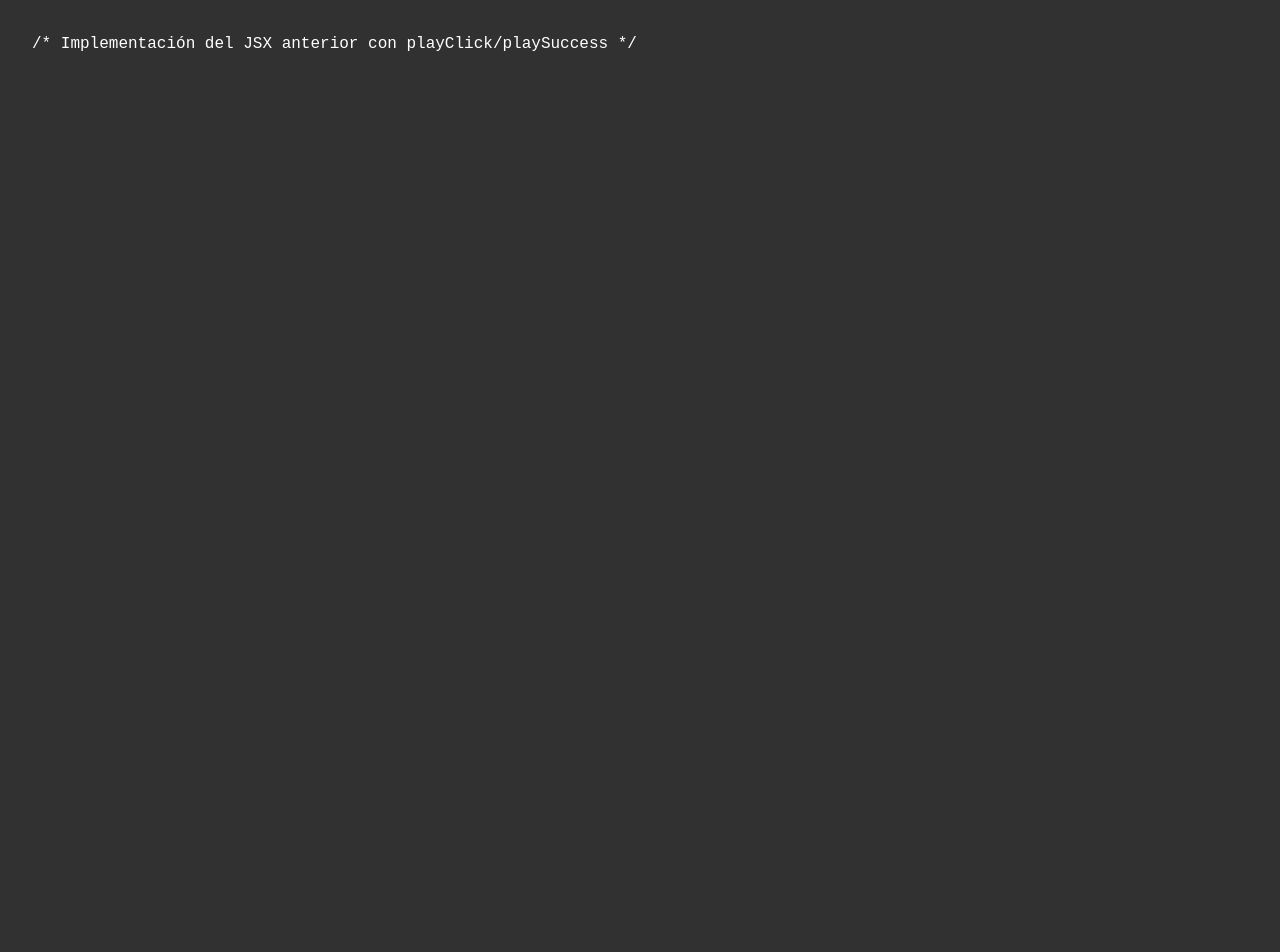
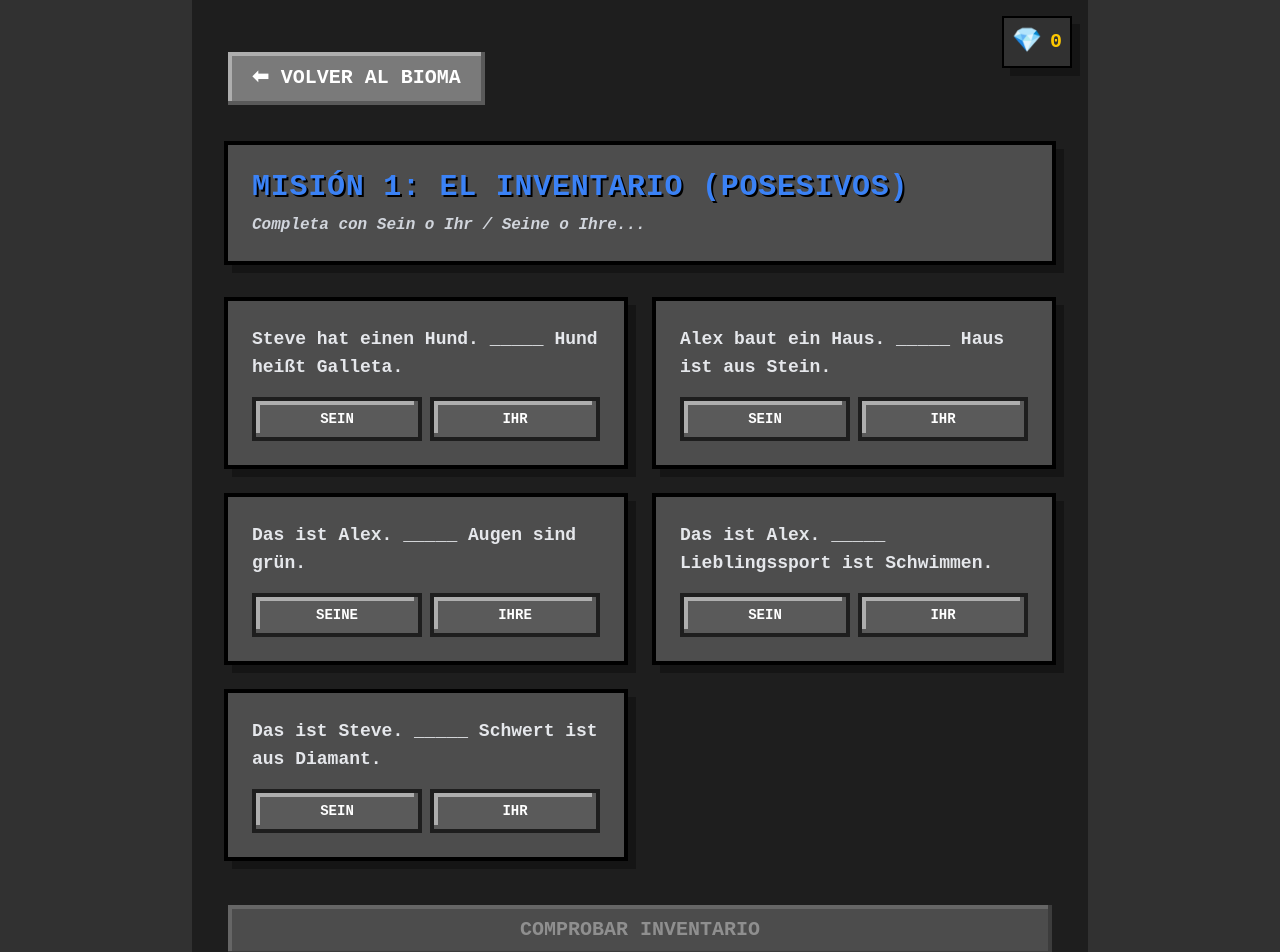
Before and after one commit to sprochor/pia-deutsch-craft, a Next.js app: page /materias/aleman/posesivos in a window 1280 px wide. Shown: the top 952 px of the page. Before the commit the page ends 800 px from the top, so only its background shows below. Built offline with nearby package versions, Linux system fonts and the light colour scheme.

Commit message:
Fixing deployment link

```diff
--- a/app/materias/aleman/posesivos/page.tsx
+++ b/app/materias/aleman/posesivos/page.tsx
@@ -12,7 +12,6 @@ export default function PosesivosPage() {
   const [mostrarResultado, setMostrarResultado] = useState(false);
   const [gananciaActual, setGananciaActual] = useState(0);
 
-  // Banco de datos expandido
   const poolPreguntas = [
     { id: 1, texto: "Das ist Steve. _____ Schwert ist aus Diamant.", opciones: ["Sein", "Ihr"], correcta: "Sein" },
     { id: 2, texto: "Das ist Alex. _____ Augen sind grün.", opciones: ["Seine", "Ihre"], correcta: "Ihre" },
@@ -25,12 +24,12 @@ export default function PosesivosPage() {
   ];
 
   useEffect(() => {
-    // Mezclar y elegir 5 al azar al entrar
     const shuffled = [...poolPreguntas].sort(() => 0.5 - Math.random());
     setPreguntas(shuffled.slice(0, 5));
   }, []);
 
-  const seleccionarOpcion = (id, opcion) => {
+  // ¡Corrección de TypeScript aplicada aquí!
+  const seleccionarOpcion = (id: number, opcion: string) => {
     if (!mostrarResultado) {
       playClick();
       setRespuestas({ ...respuestas, [id]: opcion });
@@ -49,10 +48,89 @@ export default function PosesivosPage() {
     setMostrarResultado(true);
   };
 
-  // ... (El resto del JSX es igual al anterior, solo asegúrate de que use las variables nuevas)
+  // ¡El diseño visual completo restaurado aquí!
   return (
-    // Usa el mismo JSX que te pasé antes para Posesivos
-    // agregando {gananciaActual > 0 && ...} para el mensaje de éxito
-    <div className="p-8">/* Implementación del JSX anterior con playClick/playSuccess */</div>
+    <main className="min-h-screen p-8 max-w-4xl mx-auto relative text-white bg-[#1e1e1e]">
+      <div className="absolute top-4 right-4 z-50">
+        <div className="mc-card !bg-[#313131] !p-2 !border-2 flex items-center gap-2 border-yellow-500 shadow-lg">
+          <span className="text-2xl">💎</span>
+          <span className="text-xl font-black text-yellow-400">{gems}</span>
+        </div>
+      </div>
+
+      <Link href="/materias/aleman">
+        <button className="mc-button !bg-[#7a7a7a] text-white mb-8 text-sm px-4 py-2 mt-4" onClick={playClick}>
+          ⬅ Volver al Bioma
+        </button>
+      </Link>
+
+      <div className="mc-card mb-8 border-[#3b82f6] bg-[#2d2d2d]">
+        <h1 className="text-3xl font-black text-[#3b82f6] mb-2 uppercase tracking-wide drop-shadow-[2px_2px_0px_rgba(0,0,0,1)]">
+          Misión 1: El Inventario (Posesivos)
+        </h1>
+        <p className="text-gray-300 font-bold italic">Completa con Sein o Ihr / Seine o Ihre...</p>
+      </div>
+
+      <div className="grid gap-6 md:grid-cols-2">
+        {preguntas.map((q) => {
+          const respondido = respuestas[q.id];
+          const esCorrecta = respondido === q.correcta;
+
+          return (
+            <div key={q.id} className="mc-card bg-[#3a3a3a] border-gray-600 p-4 flex flex-col justify-between">
+              <p className="text-lg mb-4 text-gray-200 font-bold">{q.texto}</p>
+              <div className="flex gap-2">
+                {/* ¡Corrección de TypeScript aplicada en el .map! */}
+                {q.opciones.map((opcion: string) => (
+                  <button
+                    key={opcion}
+                    onClick={() => seleccionarOpcion(q.id, opcion)}
+                    disabled={mostrarResultado}
+                    className={`mc-button flex-1 !py-2 !text-sm text-white ${
+                      respondido === opcion ? '!bg-[#3b82f6]' : '!bg-[#5a5a5a]'
+                    } ${
+                      mostrarResultado && opcion === q.correcta ? '!bg-[#528044]' : ''
+                    } ${
+                      mostrarResultado && respondido === opcion && !esCorrecta ? '!bg-red-600' : ''
+                    }`}
+                  >
+                    {opcion}
+                  </button>
+                ))}
+              </div>
+            </div>
+          );
+        })}
+      </div>
+
+      {mostrarResultado && gananciaActual > 0 && (
+        <div className="mt-8 mc-card !bg-yellow-600 border-yellow-400 text-center animate-bounce">
+          <p className="text-2xl font-black text-white drop-shadow-[2px_2px_0px_rgba(0,0,0,1)]">
+            ¡INVENTARIO GUARDADO! +{gananciaActual} GEMAS 💎
+          </p>
+        </div>
+      )}
+
+      <div className="mt-10 text-center">
+        {!mostrarResultado ? (
+          <button
+            onClick={comprobar}
+            disabled={Object.keys(respuestas).length < preguntas.length}
+            className={`mc-button text-white w-full py-4 text-2xl font-black ${
+              Object.keys(respuestas).length < preguntas.length ? 'opacity-50 !bg-[#7a7a7a]' : '!bg-[#3b82f6]'
+            }`}
+          >
+            COMPROBAR INVENTARIO
+          </button>
+        ) : (
+          <button
+            onClick={() => { setRespuestas({}); setMostrarResultado(false); setGananciaActual(0); }}
+            className="mc-button !bg-[#866043] text-white w-full py-4 text-2xl font-black"
+          >
+            NUEVA RONDA (REPETIR)
+          </button>
+        )}
+      </div>
+    </main>
   );
 }
```
